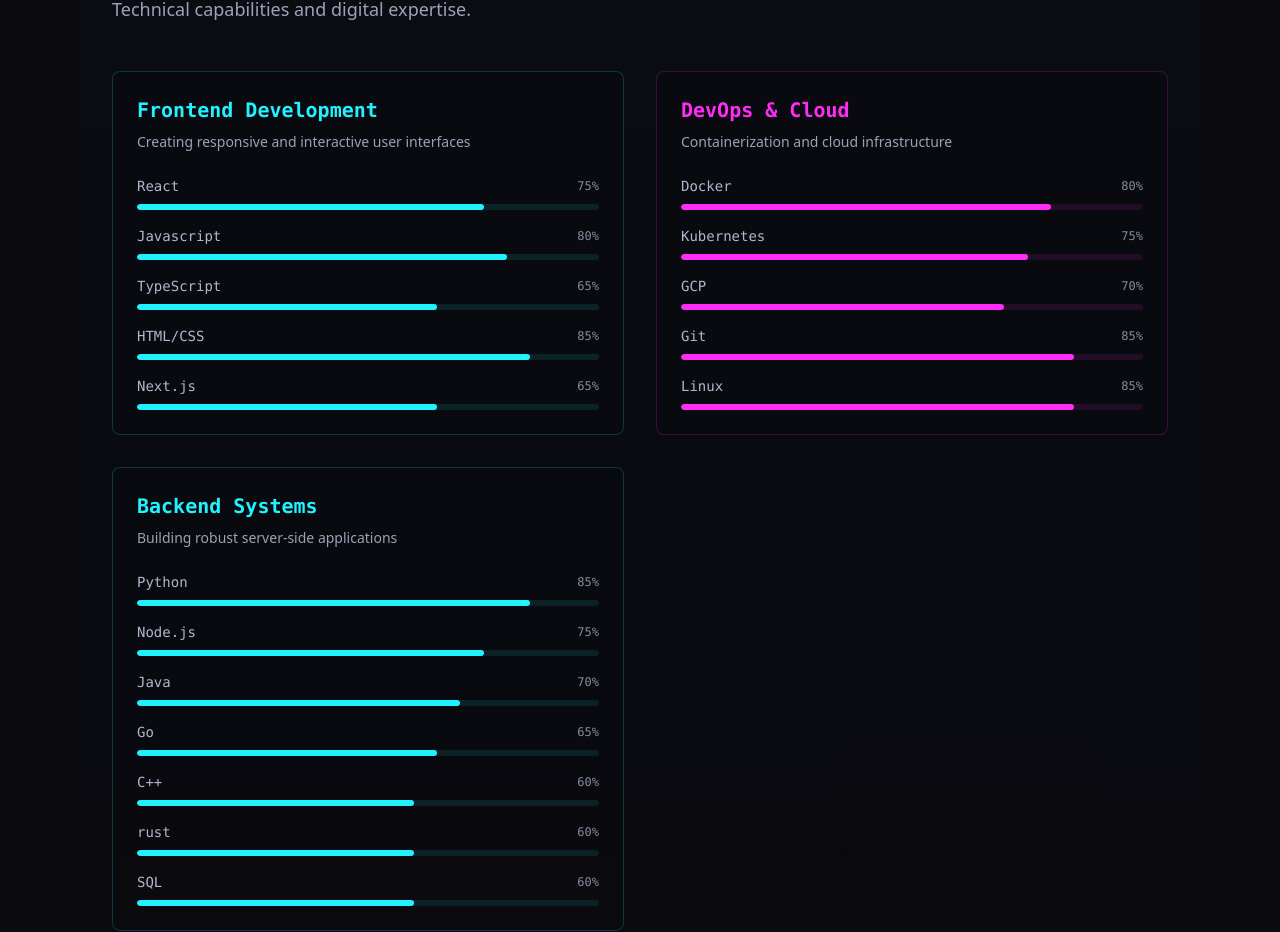
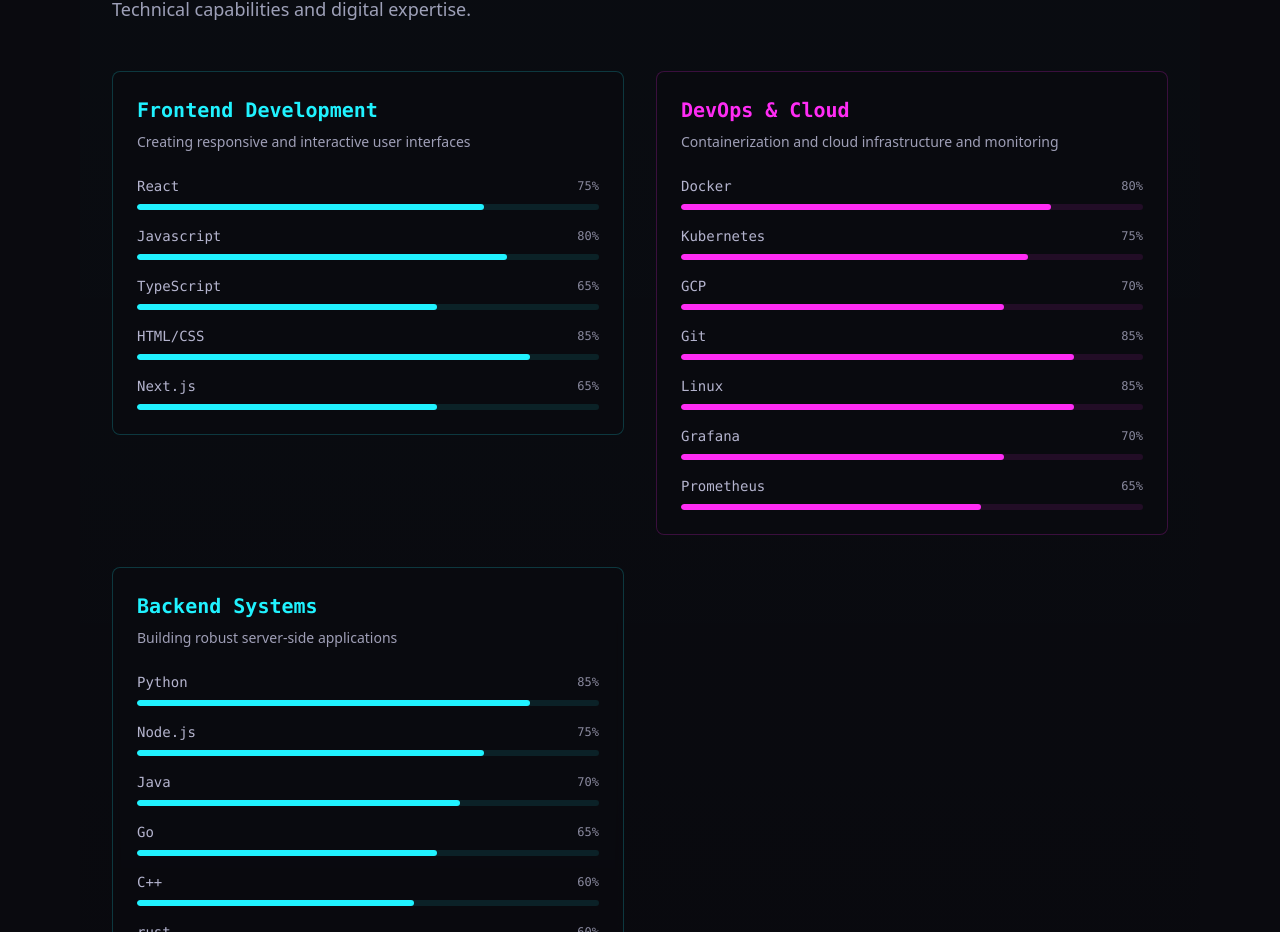
Before and after one commit to JoseLorenzana272/Jose-Portfolio, a Next.js app: page / in a window 1280 px wide. Shown: the part 3036-3968 px from the top of the page. Built offline with nearby package versions, Linux system fonts and the light colour scheme.

Commit message:
Update portfolio

```diff
--- a/app/page.tsx
+++ b/app/page.tsx
@@ -626,13 +626,15 @@ export default function Home() {
                 },
                 {
                   title: "DevOps & Cloud",
-                  description: "Containerization and cloud infrastructure",
+                  description: "Containerization and cloud infrastructure and monitoring",
                   skills: [
                     { name: "Docker", level: 80 },
                     { name: "Kubernetes", level: 75 },
                     { name: "GCP", level: 70 },
                     { name: "Git", level: 85 },
                     { name: "Linux", level: 85 },
+                    { name: "Grafana", level: 70 },
+                    { name: "Prometheus", level: 65},
                   ],
                   color: "pink",
                 },
```
